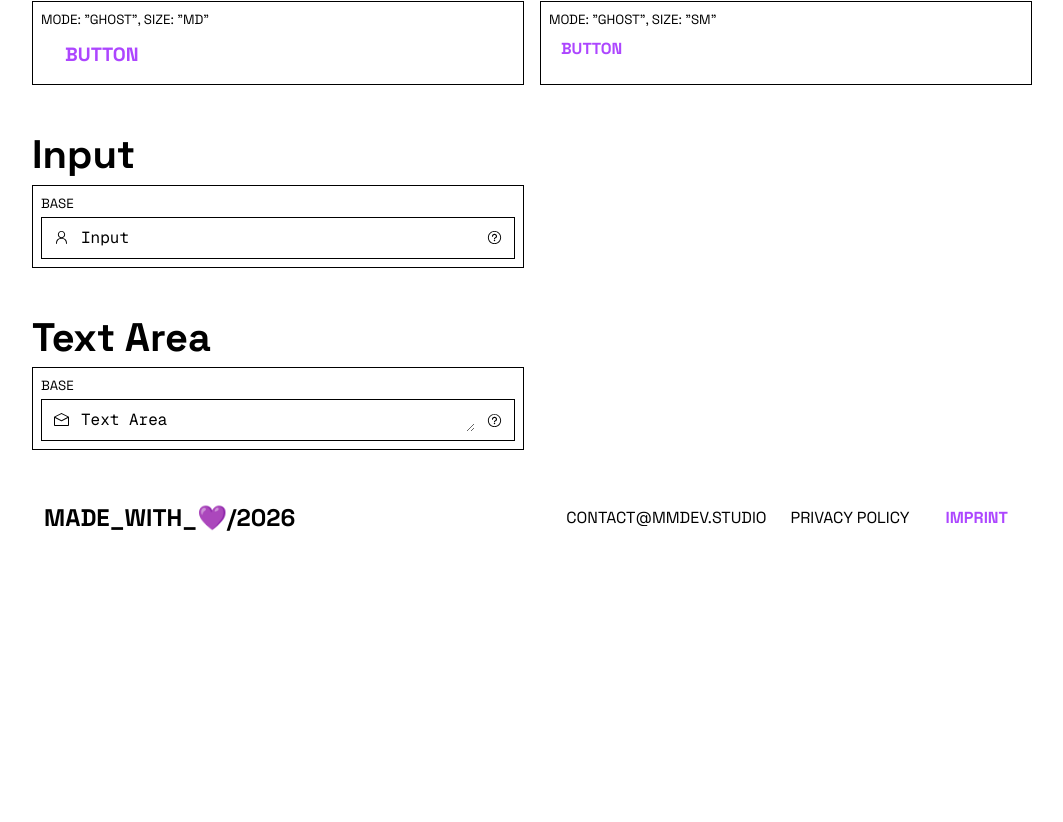
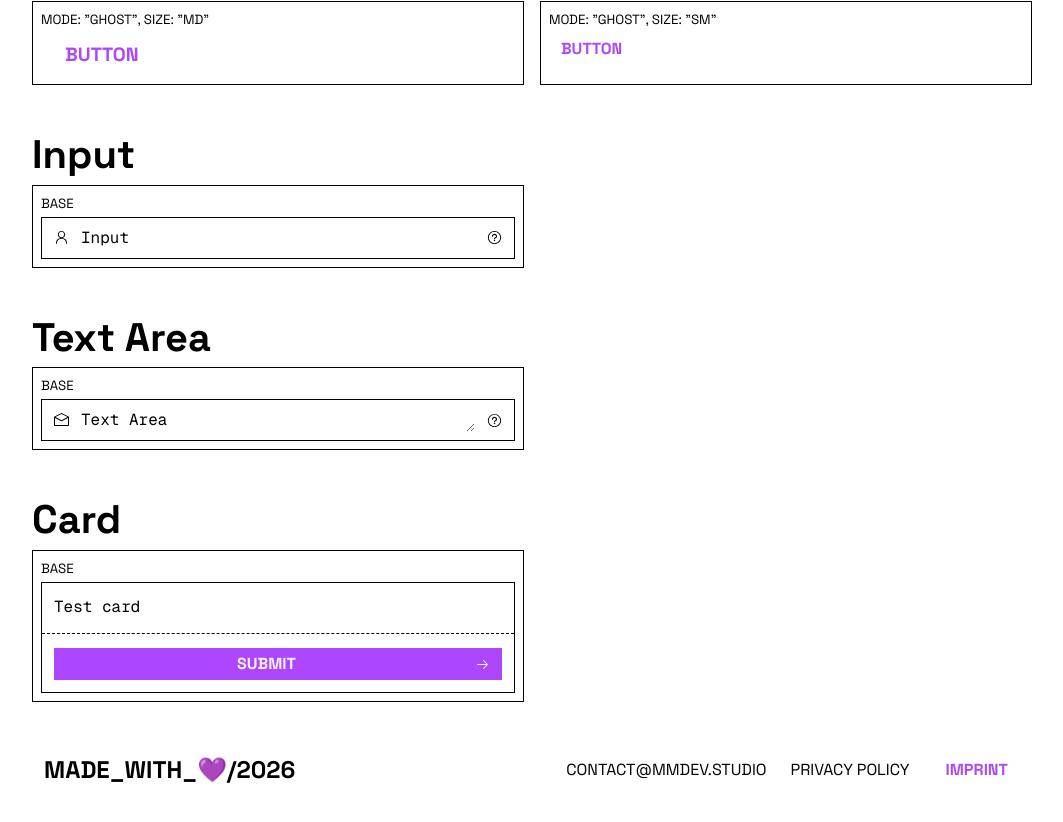
Before and after one commit to mmDevStudio/brand, a Next.js app: page /sandbox in a window 1280 px wide. Shown: the part 528-1350 px from the top of the page, without its empty margins (108-1171 px from the left). Before the commit the page ends 1202 px from the top, so only its background shows below. Built offline with nearby package versions, Linux system fonts and the light colour scheme.

Commit message:
feat(ui): add Card

```diff
--- a/src/app/sandbox/page.tsx
+++ b/src/app/sandbox/page.tsx
@@ -8,6 +8,7 @@ import Input from "@/components/Input";
 import TextArea from "@/components/TextArea";
 import { ThemeModeSwitcher } from "@/components/ThemeSwitcher";
 import ShowcaseItem from "./_components/ShowcaseItem";
+import Card from "@/components/Card";
 
 /** This page is intended to showcase custom ui components. Remove or hide route before release */
 export default function SandboxPage() {
@@ -89,6 +90,18 @@ export default function SandboxPage() {
           </ShowcaseItem>
         </dl>
       </section>
+
+      <section>
+        <h1 className="text-h1 font-heading font-bold text-text">Card</h1>
+
+        <dl className="grid grid-cols-1 sm:grid-cols-2 gap-4">
+          <ShowcaseItem label="base">
+            <Card className="w-full text-text" buttonTitle="Submit">
+              Test card
+            </Card>
+          </ShowcaseItem>
+        </dl>
+      </section>
     </main>
   );
 }
--- a/src/components/Card.tsx
+++ b/src/components/Card.tsx
@@ -1,3 +1,35 @@
-export default function Card({ ...props }: any) {
-  return <div></div>;
+import cn from "@/utils/cn";
+import Button from "./Button";
+import { ArrowRightIcon } from "@radix-ui/react-icons";
+import { ReactNode } from "react";
+
+type CardProps = {
+  className?: string;
+  buttonTitle: string;
+  children?: ReactNode;
+} & React.ComponentProps<"article">;
+
+export default function Card({
+  className,
+  buttonTitle,
+  children,
+  ...props
+}: CardProps) {
+  return (
+    <article
+      className={cn(
+        "p-3 flex flex-col border border-border-subtle bg-bg gap-2",
+        className,
+      )}
+      {...props}
+    >
+      <div className="flex-1">{children}</div>
+
+      <div className="-mx-3 my-1.5 h-0 border-t border-dashed border-border" />
+
+      <Button mode="filled" size="sm" suffixIcon={<ArrowRightIcon />}>
+        {buttonTitle}
+      </Button>
+    </article>
+  );
 }
```
